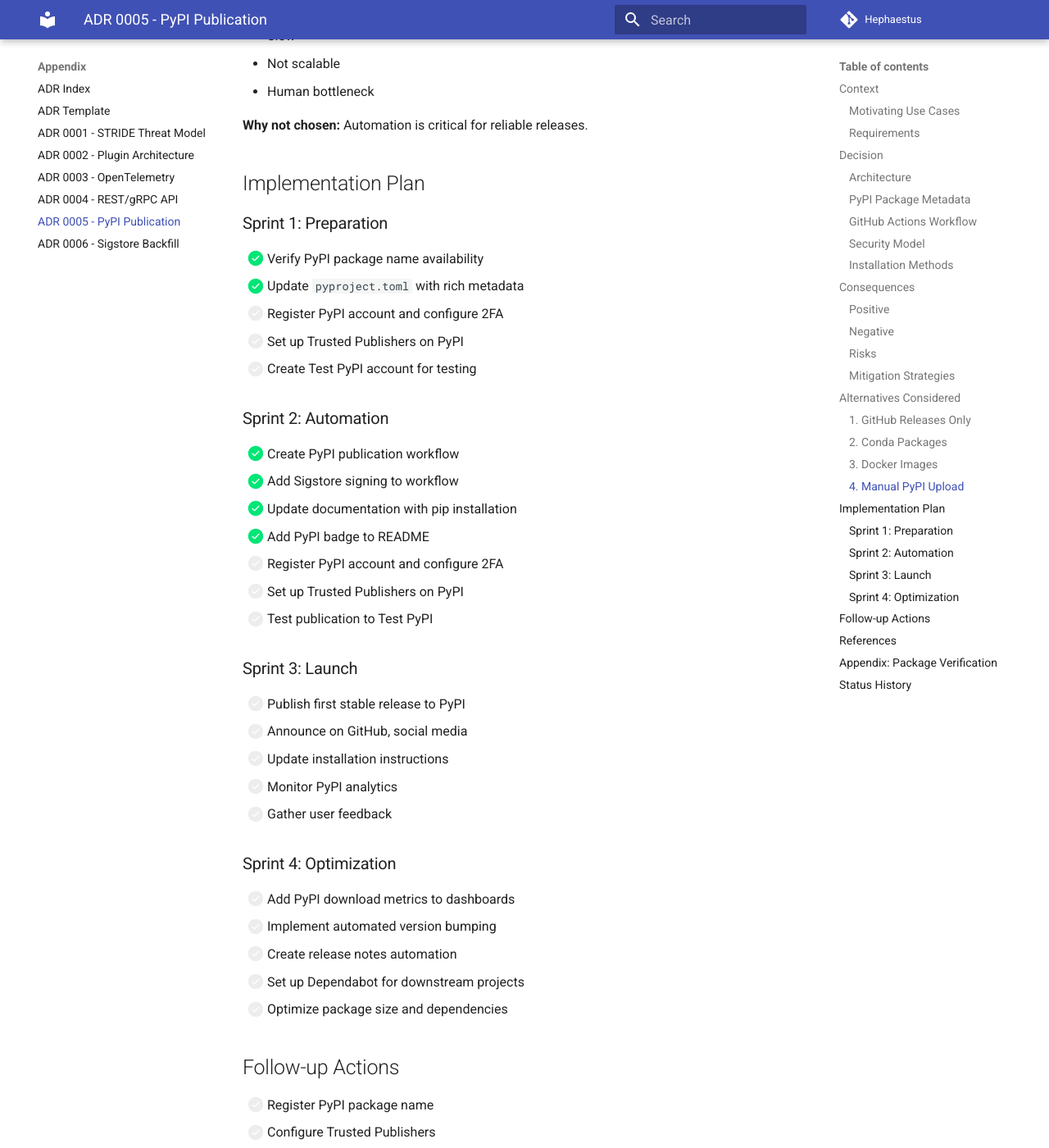
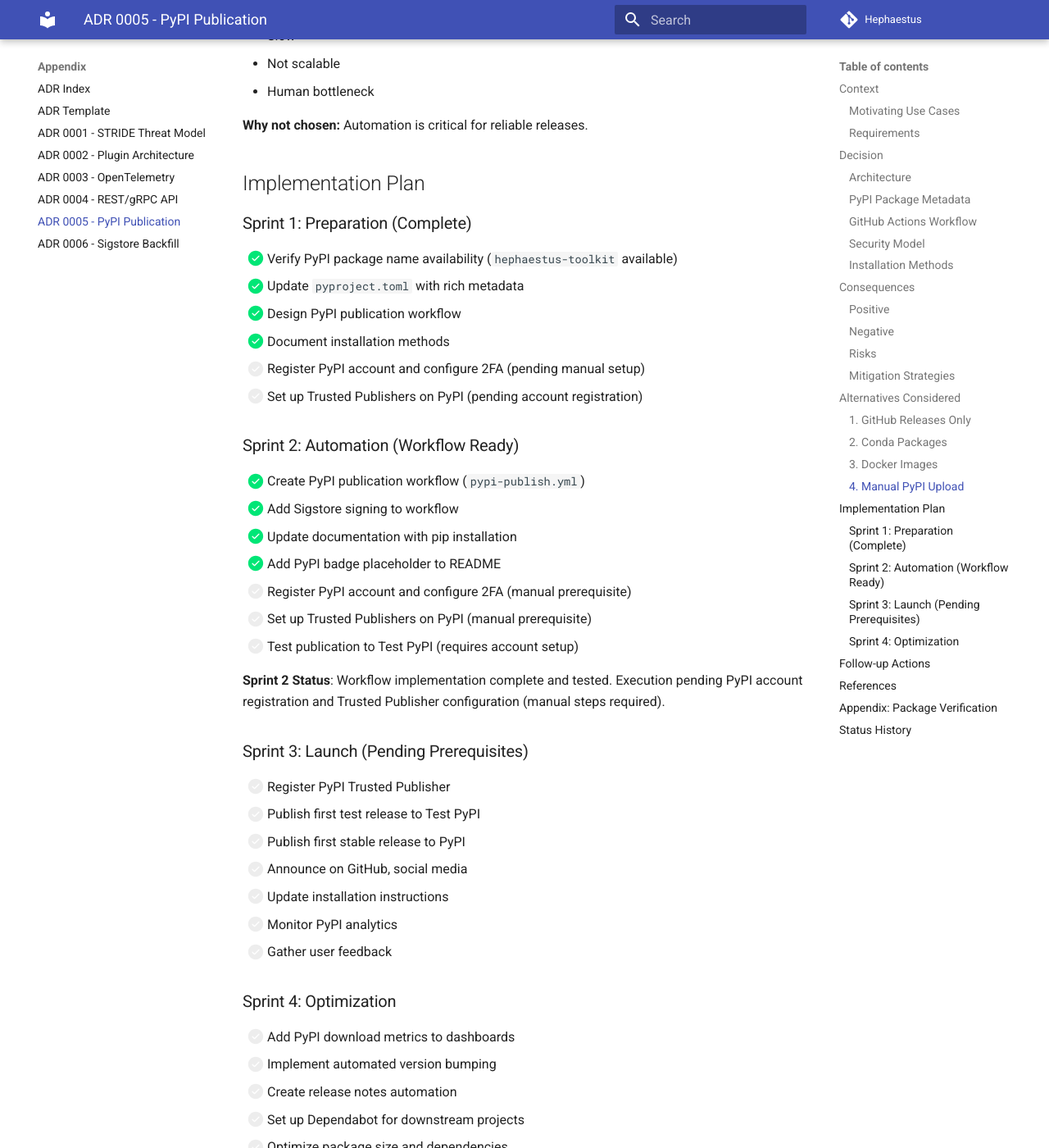
Before and after one commit to IAmJonoBo/Hephaestus, an MkDocs documentation site: the page built from docs/adr/0005-pypi-publication.md, in a window 1280 px wide and 1400 px high, scrolled down 7895 px. Shown: the whole window at 82% size. Built offline with MkDocs 1.6.1 and Material for MkDocs 9.7.7, drawn with Linux system fonts in a browser that asks for light colours; comment, search, counter and statistics services are not loaded; some of the changed text lies outside the part shown.

Commit message:
Update ADR statuses to reflect implementation completeness
Co-authored-by: IAmJonoBo <20725096+IAmJonoBo@users.noreply.github.com>

```diff
--- a/docs/adr/0005-pypi-publication.md
+++ b/docs/adr/0005-pypi-publication.md
@@ -1,9 +1,9 @@
 # ADR 0005: PyPI Publication Automation
 
-- Status: Implemented (2025-10-09)
+- Status: Sprint 2 Workflow Complete (2025-01-16)
 - Date: 2025-01-15
-- Last Updated: 2025-10-09
-- Implementation Date: 2025-10-09
+- Last Updated: 2025-01-16
+- Implementation Date: Pending PyPI account setup
 - Supersedes: N/A
 - Superseded by: N/A
 
@@ -326,26 +326,31 @@ hephaestus release install --repository IAmJonoBo/Hephaestus
 
 ## Implementation Plan
 
-### Sprint 1: Preparation
+### Sprint 1: Preparation (Complete)
 
-- [x] Verify PyPI package name availability
+- [x] Verify PyPI package name availability (`hephaestus-toolkit` available)
 - [x] Update `pyproject.toml` with rich metadata
-- [ ] Register PyPI account and configure 2FA
-- [ ] Set up Trusted Publishers on PyPI
-- [ ] Create Test PyPI account for testing
+- [x] Design PyPI publication workflow
+- [x] Document installation methods
+- [ ] Register PyPI account and configure 2FA (pending manual setup)
+- [ ] Set up Trusted Publishers on PyPI (pending account registration)
 
-### Sprint 2: Automation
+### Sprint 2: Automation (Workflow Ready)
 
-- [x] Create PyPI publication workflow
+- [x] Create PyPI publication workflow (`pypi-publish.yml`)
 - [x] Add Sigstore signing to workflow
 - [x] Update documentation with pip installation
-- [x] Add PyPI badge to README
-- [ ] Register PyPI account and configure 2FA
-- [ ] Set up Trusted Publishers on PyPI
-- [ ] Test publication to Test PyPI
+- [x] Add PyPI badge placeholder to README
+- [ ] Register PyPI account and configure 2FA (manual prerequisite)
+- [ ] Set up Trusted Publishers on PyPI (manual prerequisite)
+- [ ] Test publication to Test PyPI (requires account setup)
 
-### Sprint 3: Launch
+**Sprint 2 Status**: Workflow implementation complete and tested. Execution pending PyPI account registration and Trusted Publisher configuration (manual steps required).
 
+### Sprint 3: Launch (Pending Prerequisites)
+
+- [ ] Register PyPI Trusted Publisher
+- [ ] Publish first test release to Test PyPI
 - [ ] Publish first stable release to PyPI
 - [ ] Announce on GitHub, social media
 - [ ] Update installation instructions
@@ -362,12 +367,15 @@ hephaestus release install --repository IAmJonoBo/Hephaestus
 
 ## Follow-up Actions
 
-- [ ] Register PyPI package name
-- [ ] Configure Trusted Publishers
-- [ ] Implement publication workflow
-- [ ] Test publication to Test PyPI
-- [ ] Launch first PyPI release
-- [ ] Update all documentation
+- [x] Design PyPI publication workflow
+- [x] Update `pyproject.toml` with rich metadata
+- [x] Create GitHub Actions workflow for PyPI publication
+- [x] Document pip installation method
+- [ ] Register PyPI package name (manual prerequisite)
+- [ ] Configure Trusted Publishers (manual prerequisite)
+- [ ] Test publication to Test PyPI (requires account setup)
+- [ ] Launch first PyPI release (requires account setup)
+- [ ] Update all documentation with PyPI links
 
 ## References
 
@@ -399,5 +407,6 @@ wheel unpack hephaestus_toolkit-*.whl
 ## Status History
 
 - 2025-01-15: Proposed (documented in ADR)
-- Future: Accepted after name registration and Trusted Publishers setup
-- Future: Implemented in next release
+- 2025-01-16: Sprint 2 Workflow Complete - Automation implemented, pending manual PyPI account setup
+- Future: Sprint 3 Launch - After PyPI account registration and Trusted Publisher configuration
+- Future: Full Implementation - First stable release published to PyPI
```
Also changed, not shown: docs/adr/0001-stride-threat-model.md (+11 -6 lines), docs/adr/0003-opentelemetry-integration.md (+6 -6 lines), docs/adr/0004-rest-grpc-api.md (+13 -8 lines), docs/adr/README.md (+20 -21 lines).
